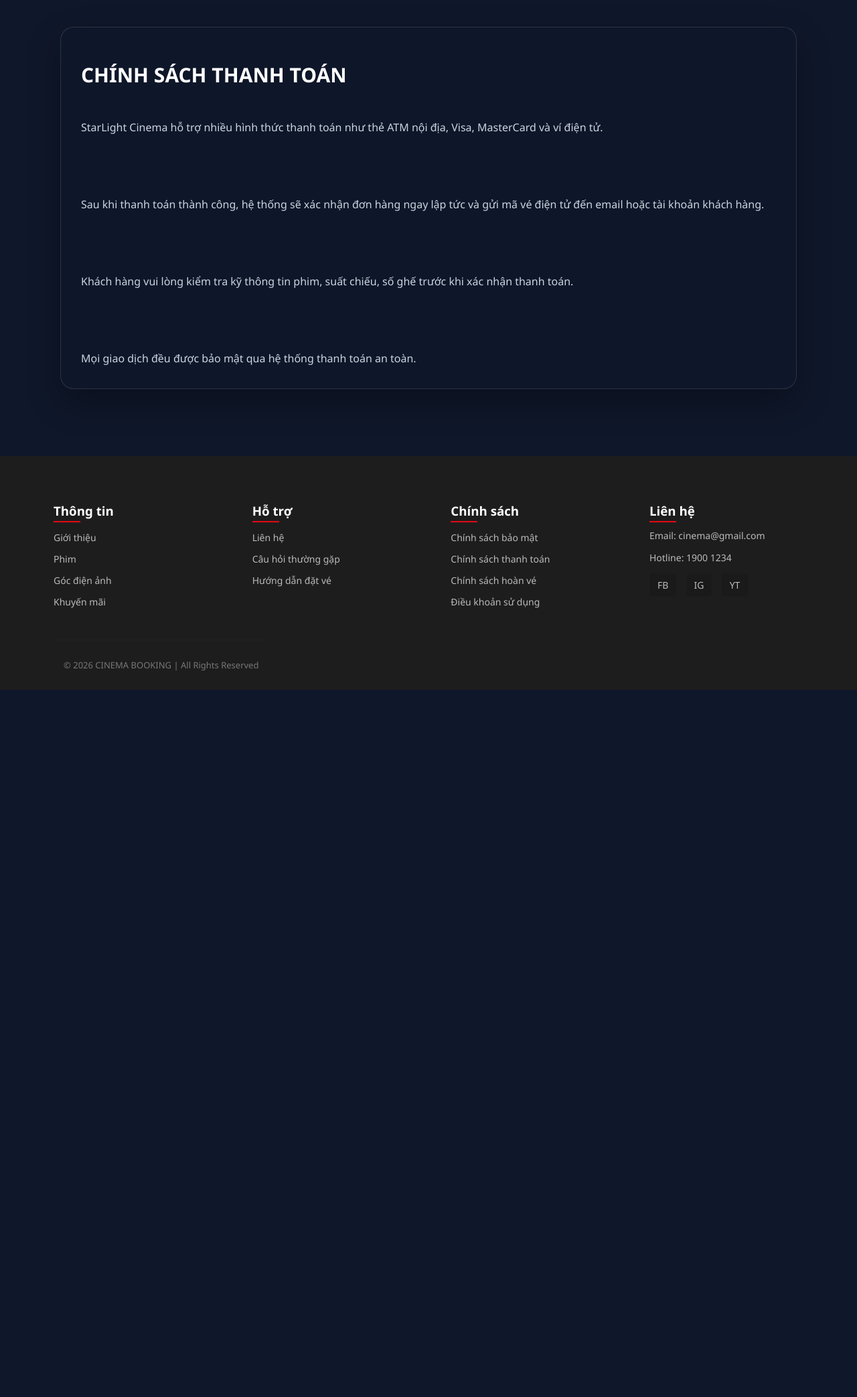
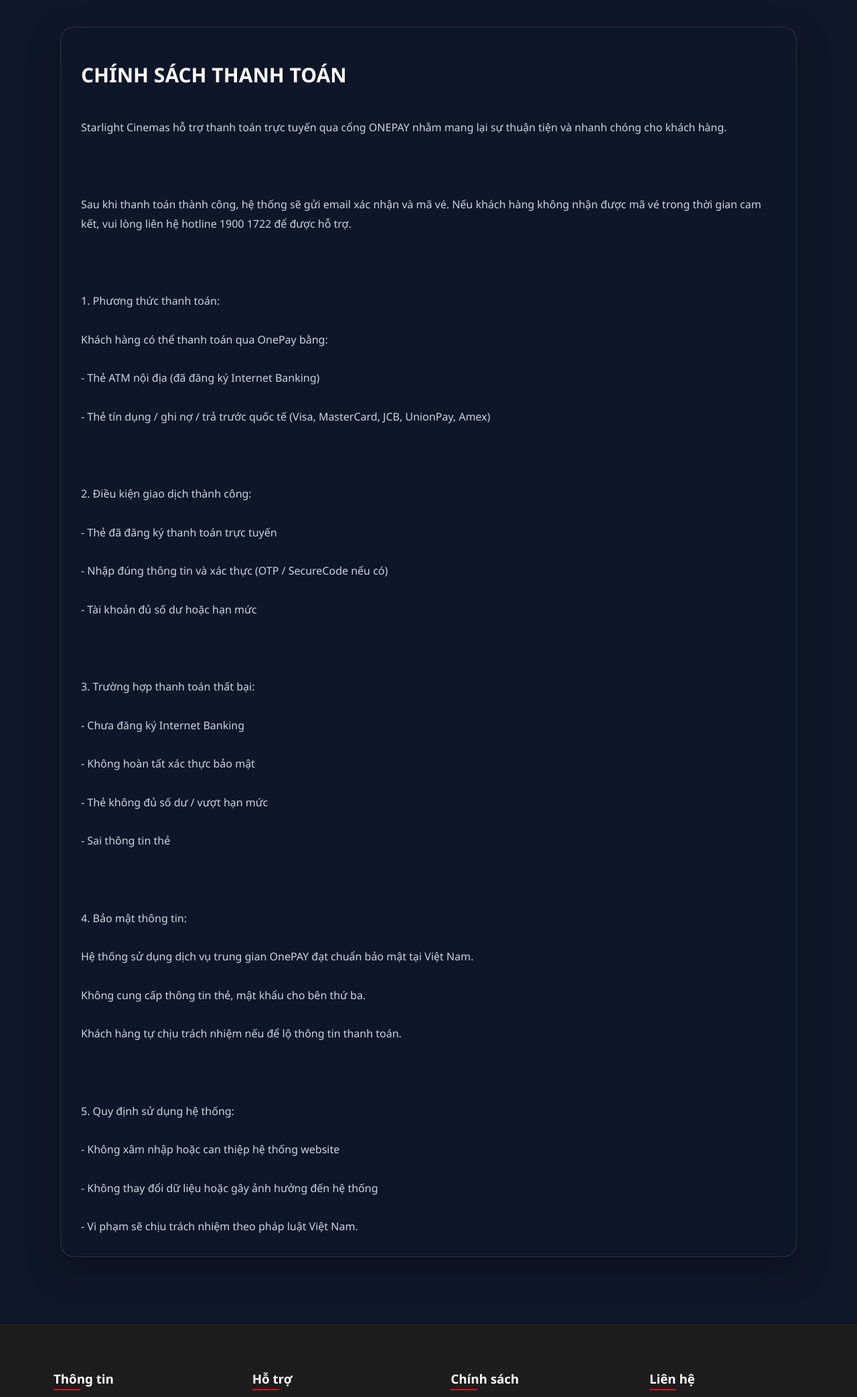
Before and after one commit to duytan055/WebBooking, a PHP site: page /trangchinhsach.php in a window 1280 px wide. Shown: the part 70-2156 px from the top of the page at 67% size. Before the commit the page ends 1100 px from the top, so only its background shows below. Run offline with PHP 8.4, Linux system fonts and the light colour scheme.

Commit message:
Update trangchinhsach.php

```diff
--- a/Pages/trangchinhsach.php
+++ b/Pages/trangchinhsach.php
@@ -5,48 +5,136 @@ $policies = [
 
 'dieu-khoan-chung' => [
 'title' => 'ĐIỀU KHOẢN CHUNG',
-'content' => 'Khi truy cập và sử dụng website StarLight Cinema, khách hàng đồng ý tuân thủ các điều khoản và quy định của hệ thống.
+'content' => 'StarLight là chủ bản quyền của trang website này. Việc chỉnh sửa trang, nội dung, và sắp xếp thuộc về thẩm quyền của StarLight.
 
-Mọi thông tin hiển thị trên website bao gồm hình ảnh, nội dung, giao diện và dữ liệu đều thuộc quyền quản lý của StarLight Cinema.
-
-Khách hàng có trách nhiệm cung cấp thông tin chính xác khi đăng ký tài khoản hoặc đặt vé.
-
-StarLight Cinema có quyền thay đổi, cập nhật nội dung hoặc điều chỉnh dịch vụ bất kỳ lúc nào nhằm nâng cao trải nghiệm người dùng mà không cần báo trước.'
+Sự chỉnh sửa, thay đổi, phân phối hoặc tái sử dụng nội dung mà không được phép là vi phạm quyền lợi hợp pháp của StarLight.'
 ],
 
+'tai-du-lieu' => [
+'title' => 'VỀ VIỆC TẢI DỮ LIỆU',
+'content' => 'Nếu bạn tải dữ liệu từ website, bạn chỉ có quyền sử dụng cá nhân.
+
+Bạn không được phép bán lại, phân phối lại hoặc bẻ khóa phần mềm/dữ liệu thuộc StarLight.'
+],
+
+'thay-doi-noi-dung' => [
+'title' => 'THAY ĐỔI NỘI DUNG',
+'content' => 'StarLight có quyền thay đổi, chỉnh sửa hoặc xóa nội dung website bất kỳ lúc nào mà không cần báo trước.'
+],
+
+'lien-ket' => [
+'title' => 'LIÊN KẾT VỚI TRANG KHÁC',
+'content' => 'Website có thể chứa liên kết đến trang khác, nhưng StarLight không chịu trách nhiệm về nội dung của các trang đó.'
+],
+
+'noi-dung-nguoi-dung' => [
+'title' => 'NỘI DUNG NGƯỜI DÙNG',
+'content' => 'Người dùng không được đăng tải nội dung vi phạm pháp luật, xúc phạm, thô tục hoặc gây ảnh hưởng xấu đến hệ thống.'
+],
+
+'luat-ap-dung' => [
+'title' => 'LUẬT ÁP DỤNG',
+'content' => 'Mọi hoạt động phát sinh từ website được áp dụng theo luật pháp Việt Nam.
+
+Việc sử dụng website đồng nghĩa bạn đã đồng ý với các điều khoản trên.'
+]
+,
+
 'thanh-toan' => [
-'title' => 'CHÍNH SÁCH THANH TOÁN',
-'content' => 'StarLight Cinema hỗ trợ nhiều hình thức thanh toán như thẻ ATM nội địa, Visa, MasterCard và ví điện tử.
+    'title' => 'CHÍNH SÁCH THANH TOÁN',
+    'content' => 'Starlight Cinemas hỗ trợ thanh toán trực tuyến qua cổng ONEPAY nhằm mang lại sự thuận tiện và nhanh chóng cho khách hàng.
 
-Sau khi thanh toán thành công, hệ thống sẽ xác nhận đơn hàng ngay lập tức và gửi mã vé điện tử đến email hoặc tài khoản khách hàng.
+Sau khi thanh toán thành công, hệ thống sẽ gửi email xác nhận và mã vé. Nếu khách hàng không nhận được mã vé trong thời gian cam kết, vui lòng liên hệ hotline 1900 1722 để được hỗ trợ.
 
-Khách hàng vui lòng kiểm tra kỹ thông tin phim, suất chiếu, số ghế trước khi xác nhận thanh toán.
+1. Phương thức thanh toán:
+Khách hàng có thể thanh toán qua OnePay bằng:
+- Thẻ ATM nội địa (đã đăng ký Internet Banking)
+- Thẻ tín dụng / ghi nợ / trả trước quốc tế (Visa, MasterCard, JCB, UnionPay, Amex)
 
-Mọi giao dịch đều được bảo mật qua hệ thống thanh toán an toàn.'
+2. Điều kiện giao dịch thành công:
+- Thẻ đã đăng ký thanh toán trực tuyến
+- Nhập đúng thông tin và xác thực (OTP / SecureCode nếu có)
+- Tài khoản đủ số dư hoặc hạn mức
+
+3. Trường hợp thanh toán thất bại:
+- Chưa đăng ký Internet Banking
+- Không hoàn tất xác thực bảo mật
+- Thẻ không đủ số dư / vượt hạn mức
+- Sai thông tin thẻ
+
+4. Bảo mật thông tin:
+Hệ thống sử dụng dịch vụ trung gian OnePAY đạt chuẩn bảo mật tại Việt Nam.
+Không cung cấp thông tin thẻ, mật khẩu cho bên thứ ba.
+Khách hàng tự chịu trách nhiệm nếu để lộ thông tin thanh toán.
+
+5. Quy định sử dụng hệ thống:
+- Không xâm nhập hoặc can thiệp hệ thống website
+- Không thay đổi dữ liệu hoặc gây ảnh hưởng đến hệ thống
+- Vi phạm sẽ chịu trách nhiệm theo pháp luật Việt Nam.'
 ],
 
 'giao-nhan' => [
-'title' => 'CHÍNH SÁCH HOÀN VÉ',
-'content' => 'Sau khi đặt vé thành công, khách hàng sẽ nhận mã vé điện tử qua email hoặc tại tài khoản cá nhân trên website.
+    'title' => 'CHÍNH SÁCH GIAO NHẬN VÉ',
+    'content' => 'Khi khách hàng đặt vé tại Starlight Cinemas, hệ thống sẽ gửi mã vé qua email, Zalo hoặc hiển thị trong tài khoản đã đăng ký trong vòng 10 phút kể từ khi đặt vé thành công.
 
-Vé đã thanh toán có thể được hỗ trợ đổi hoặc hoàn theo quy định hiện hành của rạp.
+Khách hàng vui lòng kiểm tra email, Zalo hoặc tài khoản đăng nhập trong thời gian này. Nếu quá 10 phút vẫn chưa nhận được mã vé, vui lòng liên hệ email Cskh@starlight.vn hoặc hotline 1900 1722 để được hỗ trợ.
 
-Yêu cầu đổi hoặc hoàn vé cần thực hiện trước giờ chiếu theo thời gian quy định.
+Starlight Cinemas có trách nhiệm tiếp nhận và xác minh thông tin khiếu nại. Trong vòng 24 giờ làm việc, hệ thống sẽ phản hồi và xử lý cho khách hàng.
 
-Nếu gặp lỗi không nhận được mã vé hoặc phát sinh sự cố, khách hàng vui lòng liên hệ bộ phận hỗ trợ để được xử lý nhanh chóng.'
+Mọi thắc mắc, góp ý hoặc khiếu nại liên quan đến dịch vụ, khách hàng vui lòng liên hệ hotline 1900 1722 hoặc email Cskh@starlight.vn để được hỗ trợ kịp thời.'
 ],
 
 'bao-mat' => [
-'title' => 'CHÍNH SÁCH BẢO MẬT',
-'content' => 'StarLight Cinema cam kết bảo mật tuyệt đối thông tin cá nhân của khách hàng.
+    'title' => 'CHÍNH SÁCH BẢO MẬT',
+    'content' => 'a. Mục đích và phạm vi thu thập:
 
-Thông tin như họ tên, email, số điện thoại chỉ được sử dụng cho mục đích đặt vé, hỗ trợ khách hàng và gửi thông báo cần thiết.
+Starlight Cinemas thu thập các thông tin cá nhân như: họ tên, ngày sinh, số điện thoại, email, giới tính, địa chỉ, thông tin thanh toán, hình ảnh, thiết bị truy cập, dữ liệu giao dịch, lịch sử sử dụng dịch vụ và thông tin tương tác trên hệ thống.
 
-Chúng tôi không chia sẻ, trao đổi hoặc cung cấp dữ liệu khách hàng cho bên thứ ba khi chưa có sự đồng ý.
+Dữ liệu này được dùng để xác thực người dùng, hỗ trợ đặt vé, chăm sóc khách hàng và đảm bảo quyền lợi khi giao dịch.
 
-Khách hàng có quyền kiểm tra, chỉnh sửa hoặc yêu cầu xoá thông tin cá nhân khỏi hệ thống bất cứ lúc nào.'
+Trong quá trình thanh toán, hệ thống chỉ lưu thông tin đơn hàng, không lưu thông tin thẻ ngân hàng.
+
+b. Phạm vi sử dụng thông tin:
+
+Thông tin được sử dụng để:
+- Cung cấp dịch vụ và xử lý giao dịch đặt vé
+- Gửi thông báo, khuyến mãi, chăm sóc khách hàng
+- Hỗ trợ người dùng và giải quyết khiếu nại
+- Phân tích, thống kê và cải thiện dịch vụ
+- Tuân thủ yêu cầu pháp luật khi cần thiết
+
+c. Thời gian lưu trữ:
+
+Dữ liệu cá nhân được lưu trữ cho đến khi có yêu cầu hủy bỏ, và luôn được bảo mật theo quy định.
+
+d. Đối tượng có thể tiếp cận thông tin:
+
+- Công ty Cổ phần Entertainment 2020
+- Đối tác cung cấp dịch vụ liên quan
+- Cơ quan nhà nước khi có yêu cầu hợp pháp
+- Các bên liên quan trong trường hợp tranh chấp
+
+e. Đơn vị quản lý thông tin:
+
+CÔNG TY CỔ PHẦN ENTERTAINMENT 2020
+Địa chỉ: Tầng 4, Tòa nhà Siêu thị chợ Đà Nẵng, 46 Điện Biên Phủ, Đà Nẵng
+Email: Cskh@starlight.vn
+Hotline: 1900 1722
+
+f. Quyền của khách hàng:
+
+Khách hàng có quyền kiểm tra, chỉnh sửa hoặc yêu cầu xóa dữ liệu cá nhân. Mọi phản hồi sẽ được xác minh và xử lý theo quy định.
+
+g. Cam kết bảo mật:
+
+Starlight Cinemas cam kết bảo mật tuyệt đối thông tin cá nhân. Không chia sẻ cho bên thứ ba nếu không có sự đồng ý, trừ trường hợp pháp luật yêu cầu.
+
+Trong trường hợp bị tấn công hoặc rò rỉ dữ liệu, công ty sẽ thông báo và phối hợp cơ quan chức năng xử lý.
+
+h. Khiếu nại:
+
+Khách hàng có thể gửi khiếu nại qua hotline 1900 1722 hoặc email Cskh@starlight.vn. Thời gian xử lý tối đa 15 ngày làm việc.'
 ]
-
 ];
 
 $slug = $_GET['page'] ?? 'thanh-toan';
```
